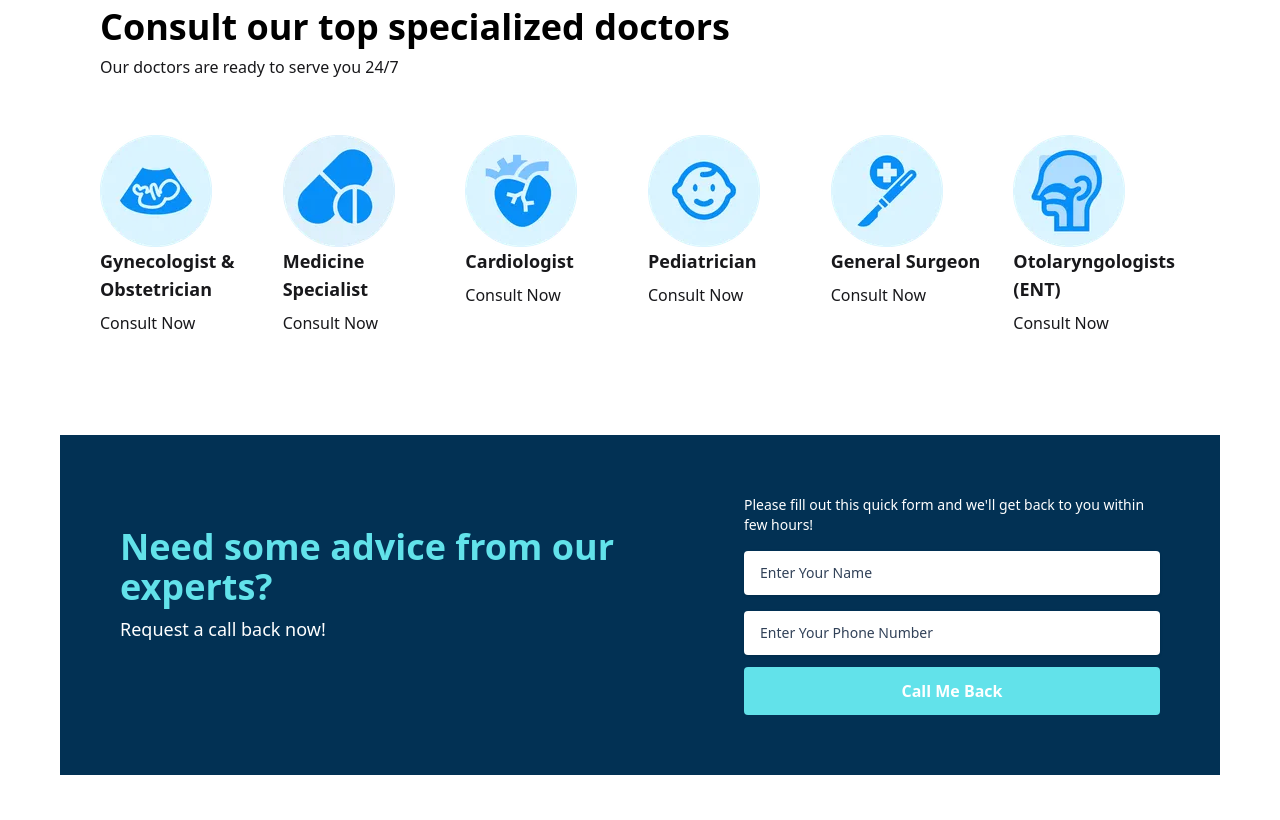
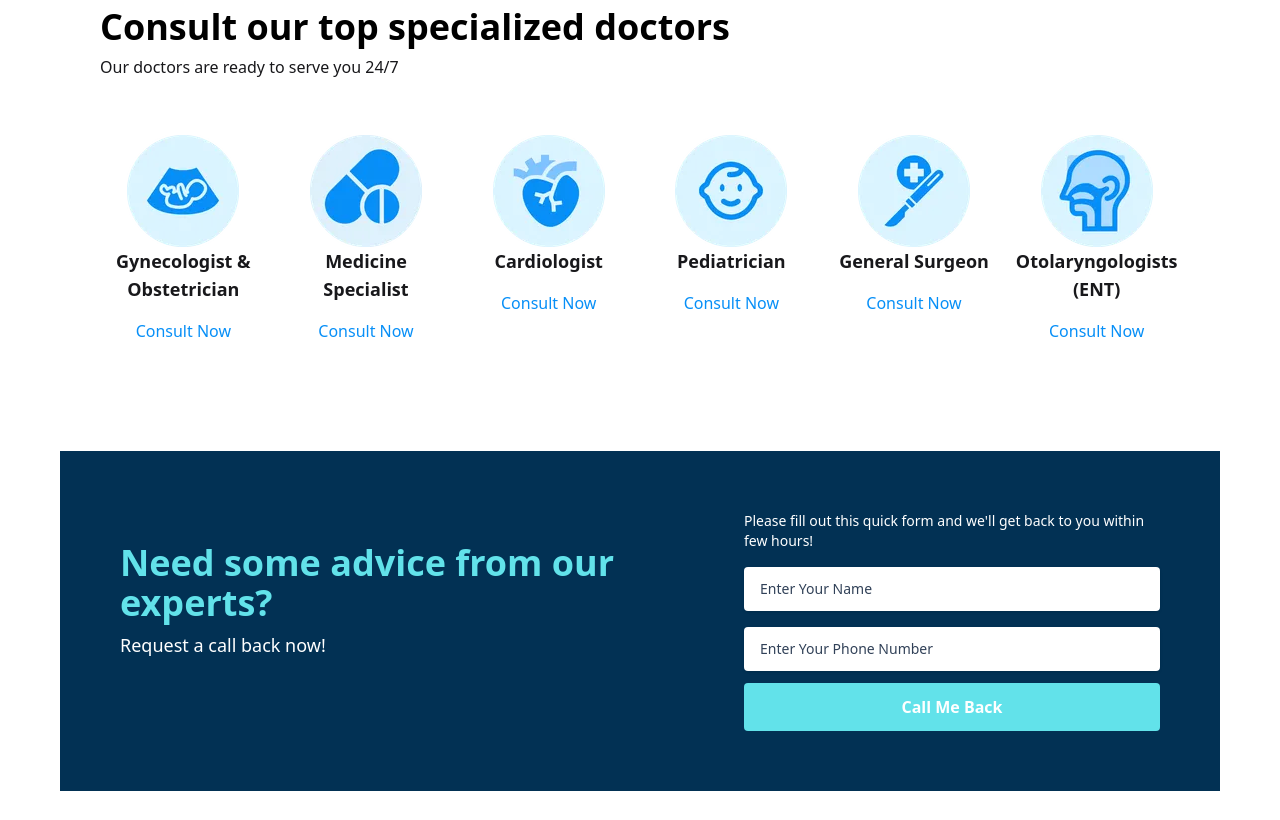
Before and after one commit to rifatjayed/Doctor-Appoinment, a React (Vite) app: page / in a window 1280 px wide. Shown: the part 980-1800 px from the top of the page. Built offline with nearby package versions, Linux system fonts and the light colour scheme.

Commit message:
ambulance page start

```diff
--- a/src/App.jsx
+++ b/src/App.jsx
@@ -2,10 +2,11 @@ import { createBrowserRouter, RouterProvider } from "react-router";
 import "./App.css";
 import Home from "./components/pages/Home";
 import Login from "./components/pages/Login";
-import AllDoctor from "./components/pages/AllDoctor";
 import Register from "./components/pages/Register";
 import About from "./components/pages/About";
 import Contact from "./components/pages/Contact";
+import FindDoctor from "./components/pages/FindDoctoctor";
+import FindAmbulance from "./components/pages/FindAmbulance";
 
 const router = createBrowserRouter([
   {
@@ -33,10 +34,18 @@ const router = createBrowserRouter([
     ),
   },
   {
-    path: "/allDoctor",
+    path: "/finddoctor",
     element: (
       <>
-        <AllDoctor></AllDoctor>
+        <FindDoctor></FindDoctor>
+      </>
+    ),
+  },
+  {
+    path: "/findambulance",
+    element: (
+      <>
+        <FindAmbulance></FindAmbulance>{" "}
       </>
     ),
   },
--- a/src/components/Navbar.jsx
+++ b/src/components/Navbar.jsx
@@ -25,8 +25,11 @@ const Navbar = () => {
           <Link to="/about" className="hover:text-blue-400 transition">
             About
           </Link>
-          <Link to="/alldoctor" className="hover:text-blue-400 transition">
-            All Doctor
+          <Link to="/finddoctor" className="hover:text-blue-400 transition">
+            Find Doctor
+          </Link>
+          <Link to="/findambulance" className="hover:text-blue-400 transition">
+            Find Ambulance
           </Link>
           <Link to="/contact" className="hover:text-blue-400 transition">
             Contact
--- /dev/null
+++ b/src/components/pages/FindAmbulance.jsx
@@ -0,0 +1,50 @@
+import React from "react";
+import bgImg from "../../assets/img/ambulancebg.webp";
+import { HiMiniChevronRight } from "react-icons/hi2";
+
+const FindAmbulance = () => {
+  return (
+    <div>
+      <div
+        className="h-96 w-full bg-cover bg-center"
+        style={{
+          backgroundImage: `url(${bgImg})`,
+        }}
+      >
+        <h1 className="mb-2 text-1xl sm:text-2xl md:text-3xl xl:text-4xl 2xl:text-4xl lg:4xl font-bold text-white sm:w-3/4 md:w-3/5">
+          Ambulance Service
+        </h1>
+        <h3 className="mb-2 text-3xl sm:text-4xl md:text-5xl xl:text-6xl 2xl:text-6xl lg:6xl font-bold text-white sm:w-3/4 md:w-3/5">
+          Rent a<span className="text-[#71BFFB]"> Prompt</span>{" "}
+          <span className="text-[#62E2EA]"> High quality </span>{" "}
+          <span className="text-[#FFC845]"> Emergency </span>ambulance at your
+          need
+        </h3>
+        <h6 className="text-sm font-bold lg:text-base block text-white">
+          *(Customizable Attendant Doctor & Nurse)
+        </h6>
+
+        <div className="flex mt-4">
+          <HiMiniChevronRight />
+          <h6 className="mb-6 text-xs font-medium leading-5 lg:text-sm  block text-white">
+            Best Price, Quality Service, On-Time Gurantee
+          </h6>
+        </div>
+        <div className="flex">
+          <HiMiniChevronRight />
+          <h6 className="mb-6 text-xs font-medium leading-5 lg:text-sm  block text-white">
+            Trusted, Certified & Skilled Driver
+          </h6>
+        </div>
+        <div className="flex">
+          <HiMiniChevronRight />
+          <h6 className="mb-6 text-xs font-medium leading-5 lg:text-sm  block text-white">
+            Hotline: 01405 600 700
+          </h6>
+        </div>
+      </div>
+    </div>
+  );
+};
+
+export default FindAmbulance;
--- a/src/components/pages/AllDoctor.jsx
+++ b/src/components/pages/FindDoctoctor.jsx
@@ -1,6 +1,6 @@
 import React from "react";
 
-const AllDoctor = () => {
+const FindDoctor = () => {
   return (
     <div>
       <h1>All</h1>
@@ -8,4 +8,4 @@ const AllDoctor = () => {
   );
 };
 
-export default AllDoctor;
+export default FindDoctor;
--- a/src/components/pages/Home.jsx
+++ b/src/components/pages/Home.jsx
@@ -37,59 +37,71 @@ const Home = () => {
           Our doctors are ready to serve you 24/7
         </p>
         <div className="grid grid-cols-6 gap-4 mt-14">
-          <div>
-            <img src={gynologist} alt="" />
+          <div className="text-center">
+            <img className="mx-auto" src={gynologist} alt="" />
             <h3 className="mb-2 text-lg font-bold text-primaryColor-shade-200">
               Gynecologist & Obstetrician
             </h3>
             <Link>
-              <p>Consult Now</p>
+              <p className="inline-block rounded px-6 py-2 text-[#078ff7] hover:bg-[#DBEFFE]">
+                Consult Now
+              </p>
             </Link>
           </div>
 
-          <div className="">
-            <img src={medicine} alt="" />
+          <div className="text-center">
+            <img className="mx-auto" src={medicine} alt="" />
             <h3 className="mb-2 text-lg font-bold text-primaryColor-shade-200">
               Medicine Specialist
             </h3>
             <Link>
-              <p>Consult Now</p>
+              <p className="inline-block rounded px-6 py-2 text-[#078ff7] hover:bg-[#DBEFFE]">
+                Consult Now
+              </p>
             </Link>
           </div>
-          <div>
-            <img src={cardologist} alt="" />
+          <div className="text-center">
+            <img className="mx-auto" src={cardologist} alt="" />
             <h3 className="mb-2 text-lg font-bold text-primaryColor-shade-200">
               Cardiologist
             </h3>
             <Link>
-              <p>Consult Now</p>
+              <p className="inline-block rounded px-6 py-2 text-[#078ff7] hover:bg-[#DBEFFE]">
+                Consult Now
+              </p>
             </Link>
           </div>
-          <div>
-            <img src={Pediatrician} alt="" />
+          <div className="text-center">
+            <img className="mx-auto" src={Pediatrician} alt="" />
             <h3 className="mb-2 text-lg font-bold text-primaryColor-shade-200">
               Pediatrician
             </h3>
             <Link>
-              <p>Consult Now</p>
+              <p className="inline-block rounded px-6 py-2 text-[#078ff7] hover:bg-[#DBEFFE]">
+                Consult Now
+              </p>
             </Link>
           </div>
-          <div>
-            <img src={genarel} alt="" />
+          <div className="text-center">
+            <img className="mx-auto" src={genarel} alt="" />
             <h3 className="mb-2 text-lg font-bold text-primaryColor-shade-200">
               General Surgeon
             </h3>
             <Link>
-              <p>Consult Now</p>
+              <p className="inline-block rounded px-6 py-2 text-[#078ff7] hover:bg-[#DBEFFE]">
+                Consult Now
+              </p>
             </Link>
           </div>
-          <div>
-            <img src={Otolaryngologist} alt="" />
+          <div className="text-center">
+            <img className="mx-auto" src={Otolaryngologist} alt="" />
             <h3 className="mb-2 text-lg font-bold text-primaryColor-shade-200">
               Otolaryngologists (ENT)
             </h3>
             <Link>
-              <p>Consult Now</p>
+              <p className="inline-block rounded px-6 py-2 text-[#078ff7] hover:bg-[#DBEFFE]">
+                Consult Now
+              </p>
             </Link>
           </div>
         </div>
```
Also changed, not shown: src/assets/img/ambulancebg.webp (added).
